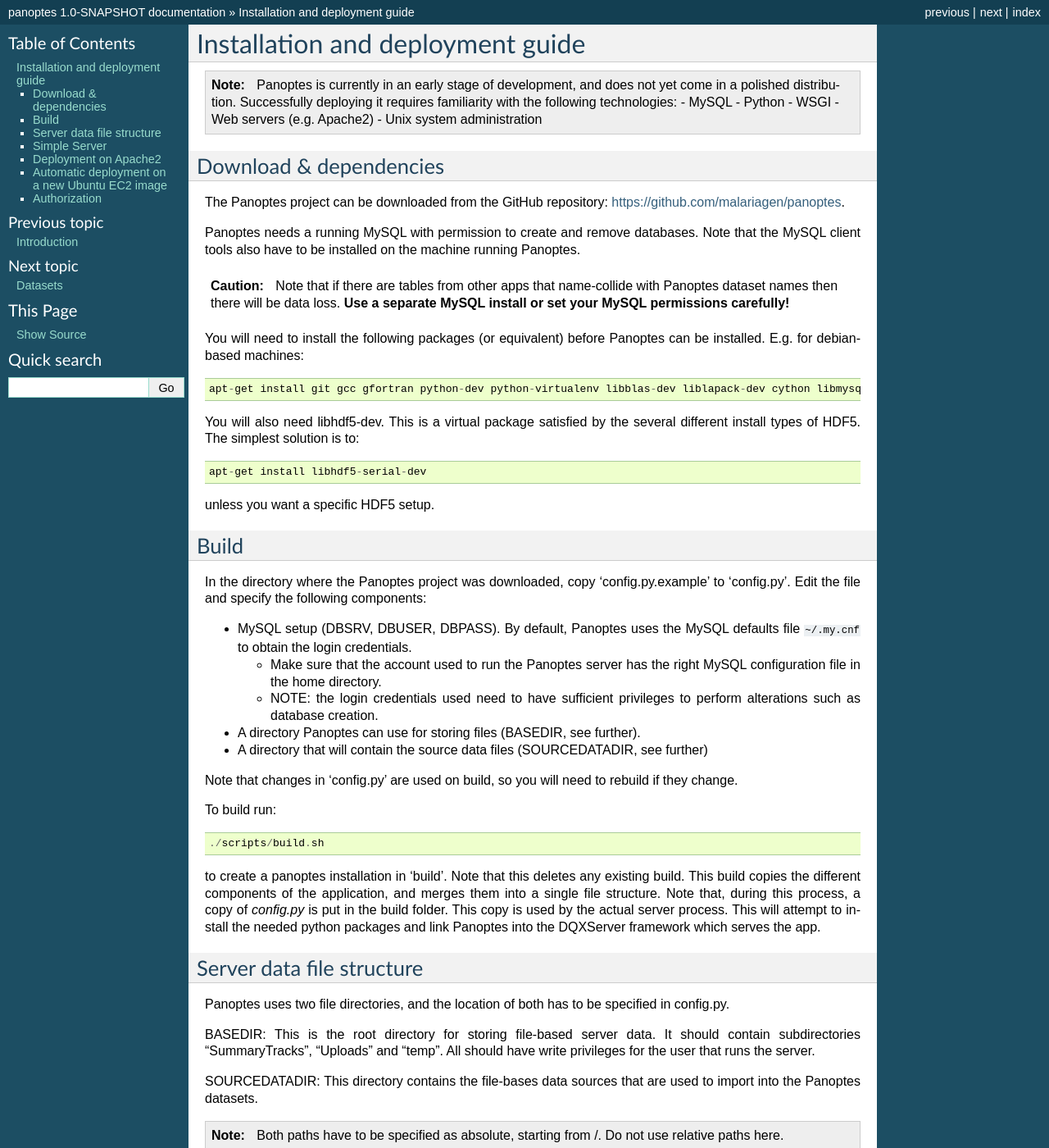
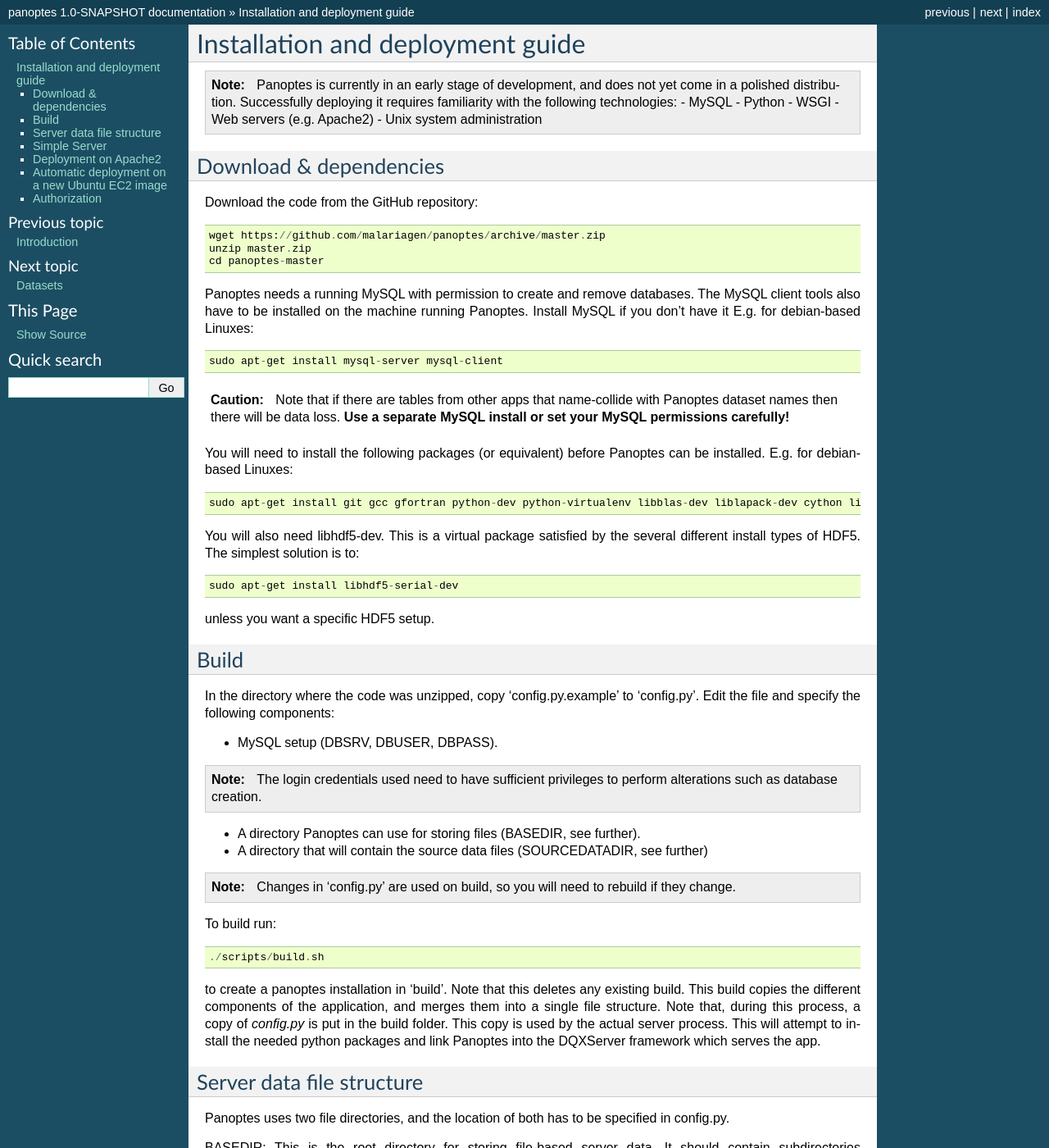
Before and after one commit to cggh/panoptes, a Sphinx documentation site: the page built from documentation/deployment.rst, in a window 1280 px wide and 1400 px high. Shown: the whole window at 82% size. Built offline with Sphinx 7.4.7, drawn with Linux system fonts in a browser that asks for light colours.

Commit message:
Clarify docs as per Lee's comments

```diff
--- a/documentation/deployment.rst
+++ b/documentation/deployment.rst
@@ -11,41 +11,45 @@ Installation and deployment guide
 
 Download & dependencies
 -----------------------
-The Panoptes project can be downloaded from the GitHub repository: `<https://github.com/malariagen/panoptes>`_.
+Download the code from the GitHub repository::
 
-Panoptes needs a running MySQL with permission to create and remove databases.
-Note that the MySQL client tools also have to be installed on the machine running Panoptes.
+    wget https://github.com/malariagen/panoptes/archive/master.zip
+    unzip master.zip
+    cd panoptes-master
+
+Panoptes needs a running MySQL with permission to create and remove databases. The MySQL client tools also have to be installed on the machine running Panoptes. Install MySQL if you don't have it E.g. for debian-based Linuxes::
+
+    sudo apt-get install mysql-server mysql-client
 
 .. caution::
   Note that if there are tables from other apps that name-collide with Panoptes dataset names then there will be data loss.
   **Use a separate MySQL install or set your MySQL permissions carefully!**
 
-You will need to install the following packages (or equivalent) before Panoptes can be installed. E.g. for debian-based machines::
+You will need to install the following packages (or equivalent) before Panoptes can be installed. E.g. for debian-based Linuxes::
 
-	apt-get install git gcc gfortran python-dev python-virtualenv libblas-dev liblapack-dev cython libmysqlclient-dev
+	sudo apt-get install git gcc gfortran python-dev python-virtualenv libblas-dev liblapack-dev cython libmysqlclient-dev
 
 You will also need libhdf5-dev. This is a virtual package satisfied by the several different install types of HDF5. The simplest solution is to::
 
-    apt-get install libhdf5-serial-dev
+    sudo apt-get install libhdf5-serial-dev
 
 unless you want a specific HDF5 setup.
 
 Build
 -----
-In the directory where the Panoptes project was downloaded, copy 'config.py.example' to 'config.py'.
+In the directory where the code was unzipped, copy 'config.py.example' to 'config.py'.
 Edit the file and specify the following components:
 
 - MySQL setup (DBSRV, DBUSER, DBPASS).
-  By default, Panoptes uses the MySQL defaults file ``~/.my.cnf`` to obtain the login credentials.
 
-  * Make sure that the account used to run the Panoptes server has the right MySQL configuration file in the home directory.
-  * NOTE: the login credentials used need to have sufficient privileges to perform alterations such as database creation.
+.. note::
+  The login credentials used need to have sufficient privileges to perform alterations such as database creation.
 
 - A directory Panoptes can use for storing files (BASEDIR, see further).
 - A directory that will contain the source data files (SOURCEDATADIR, see further)
 
-Note that changes in 'config.py' are used on build, so you will need to rebuild if they change.
-
+.. note::
+  Changes in 'config.py' are used on build, so you will need to rebuild if they change.
 
 To build run::
 
@@ -142,6 +146,7 @@ Authorization
 -------------
 Panoptes contains a simple authorization mechanism that can be used to grant or deny certain privileges on datasets.
 There are three levels of privileges:
+
  - Read: View the data in a dataset.
  - Edit: Add custom data properties to a workspace.
  - Manage: All actions, including loading the dataset from the file source.
```
